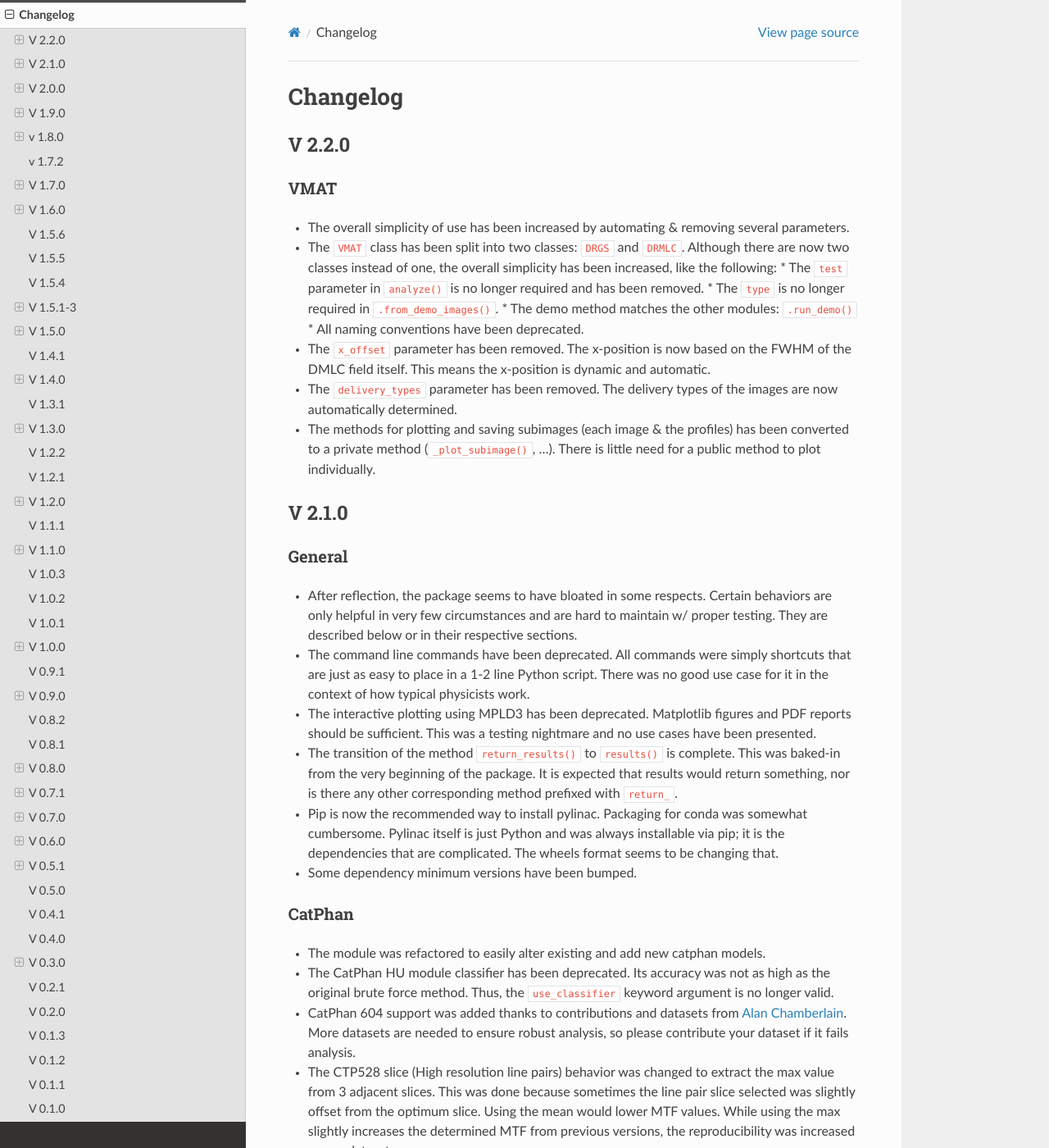
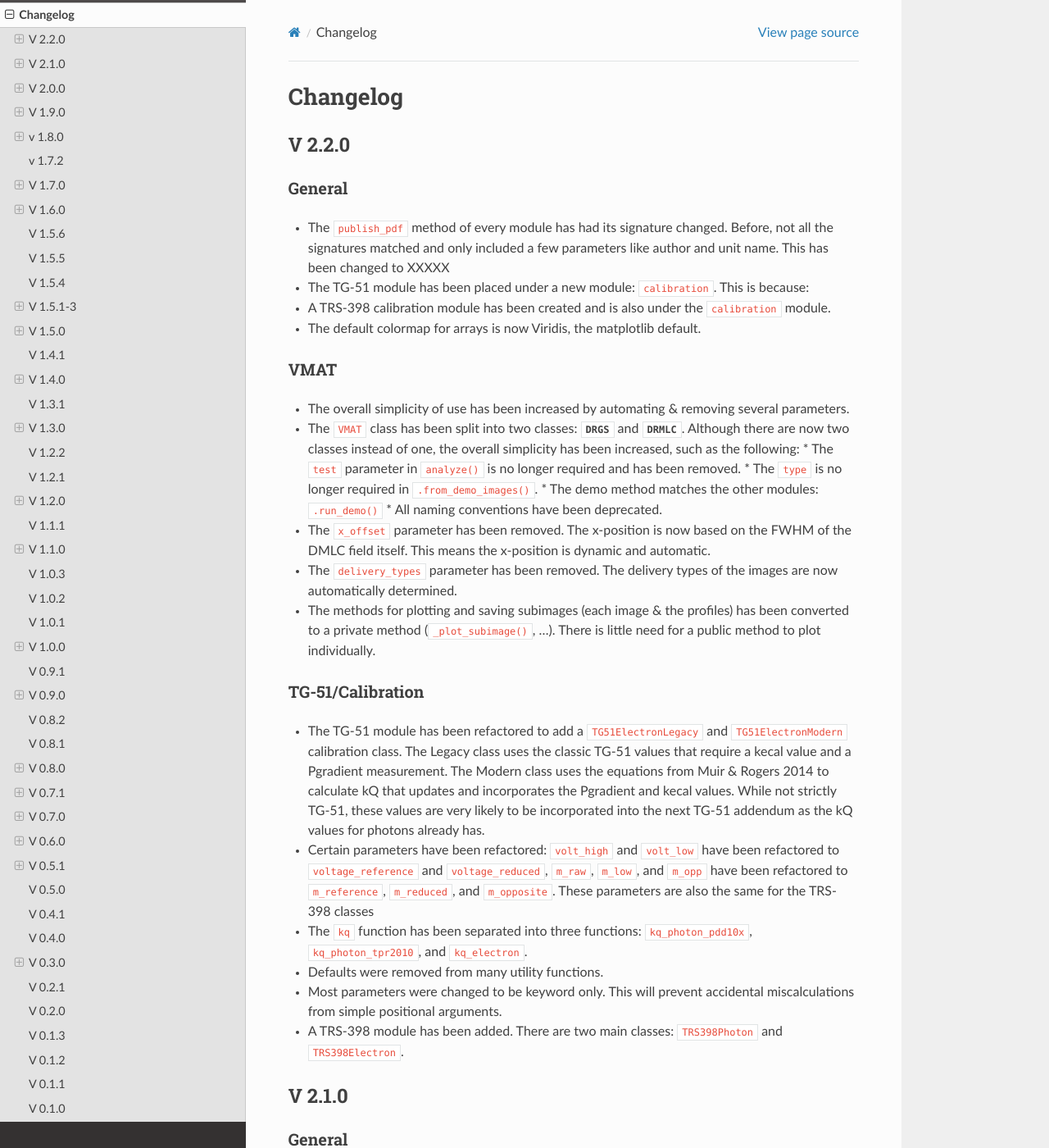
Before and after one commit to jrkerns/pylinac, a Sphinx documentation site: the page built from docs/source/changelog.rst, in a window 1280 px wide and 1400 px high. Shown: the whole window at 82% size. Built offline with Sphinx 7.4.7 and the Read the Docs theme 2.0.0, drawn with Linux system fonts in a browser that asks for light colours; cross-references to code outside the pages are shown as plain code.

Commit message:
updated all docs for v2.2

```diff
--- a/docs/source/changelog.rst
+++ b/docs/source/changelog.rst
@@ -6,12 +6,21 @@ Changelog
 V 2.2.0
 -------
 
+General
+^^^^^^^
+
+* The ``publish_pdf`` method of every module has had its signature changed. Before, not all the signatures matched
+  and only included a few parameters like author and unit name. This has been changed to XXXXX
+* The TG-51 module has been placed under a new module: ``calibration``. This is because:
+* A TRS-398 calibration module has been created and is also under the ``calibration`` module.
+* The default colormap for arrays is now Viridis, the matplotlib default.
+
 VMAT
 ^^^^
 
 * The overall simplicity of use has been increased by automating & removing several parameters.
-* The ``VMAT`` class has been split into two classes: ``DRGS`` and ``DRMLC``. Although there are now two classes
-  instead of one, the overall simplicity has been increased, like the following:
+* The ``VMAT`` class has been split into two classes: :class:`~pylinac.vmat.DRGS` and :class:`~pylinac.vmat.DRMLC`. Although there are now two classes
+  instead of one, the overall simplicity has been increased, such as the following:
   * The ``test`` parameter in ``analyze()`` is no longer required and has been removed.
   * The ``type`` is no longer required in ``.from_demo_images()``.
   * The demo method matches the other modules: ``.run_demo()``
@@ -21,6 +30,24 @@ VMAT
 * The ``delivery_types`` parameter has been removed. The delivery types of the images are now automatically determined.
 * The methods for plotting and saving subimages (each image & the profiles) has been converted to a private method
   (``_plot_subimage()``, ...). There is little need for a public method to plot individually.
+
+TG-51/Calibration
+^^^^^^^^^^^^^^^^^
+
+* The TG-51 module has been refactored to add a ``TG51ElectronLegacy`` and ``TG51ElectronModern`` calibration class.
+  The Legacy class uses the classic TG-51 values that require a kecal value and a Pgradient measurement. The Modern
+  class uses the equations from Muir & Rogers 2014 to calculate kQ that updates and incorporates the Pgradient and
+  kecal values. While not strictly TG-51, these values are very likely to be incorporated into the next TG-51 addendum
+  as the kQ values for photons already has.
+* Certain parameters have been refactored: ``volt_high`` and ``volt_low`` have been refactored to ``voltage_reference``
+  and ``voltage_reduced``, ``m_raw``, ``m_low``, and ``m_opp`` have been refactored to ``m_reference``, ``m_reduced``,
+  and ``m_opposite``. These parameters are also the same for the TRS-398 classes
+* The ``kq`` function has been separated into three functions: ``kq_photon_pdd10x``, ``kq_photon_tpr2010``, and
+  ``kq_electron``.
+* Defaults were removed from many utility functions.
+* Most parameters were changed to be keyword only. This will prevent accidental miscalculations from simple positional arguments.
+* A TRS-398 module has been added. There are two main classes: ``TRS398Photon`` and ``TRS398Electron``.
+
 
 V 2.1.0
 -------
--- a/docs/source/index.rst
+++ b/docs/source/index.rst
@@ -11,7 +11,7 @@
    overview
    installation
    general_tips
-   tg51_docs
+   calibration_docs
    starshot_docs
    vmat_docs
    cbct_docs
--- a/docs/source/vmat_docs.rst
+++ b/docs/source/vmat_docs.rst
@@ -20,6 +20,7 @@ Running the Demos
 For this example we will use the DRGS class:
 
 .. code-block:: python
+
     from pylinac import DRGS
     DRGS.run_demo()
 
@@ -109,6 +110,7 @@ As with most other modules, the raw data can be examined and use as part of a la
 Perusing the documentation will show what is available, but a quick list is shown here by example:
 
 .. code-block:: python
+
     mydrgs.avg_abs_r_deviation  # float
     mydrgs.avg_r_deviation  # float; usually artificially low due to positive and negative R values
     mydrgs.max_r_deviation  # float; regardless of sign
```
Also changed, not shown: other parts of docs/source/index.rst (+1 -0 lines), docs/source/contributing.rst (added, +40 -0 lines), docs/source/tg51_docs.rst (deleted, +0 -162 lines).
